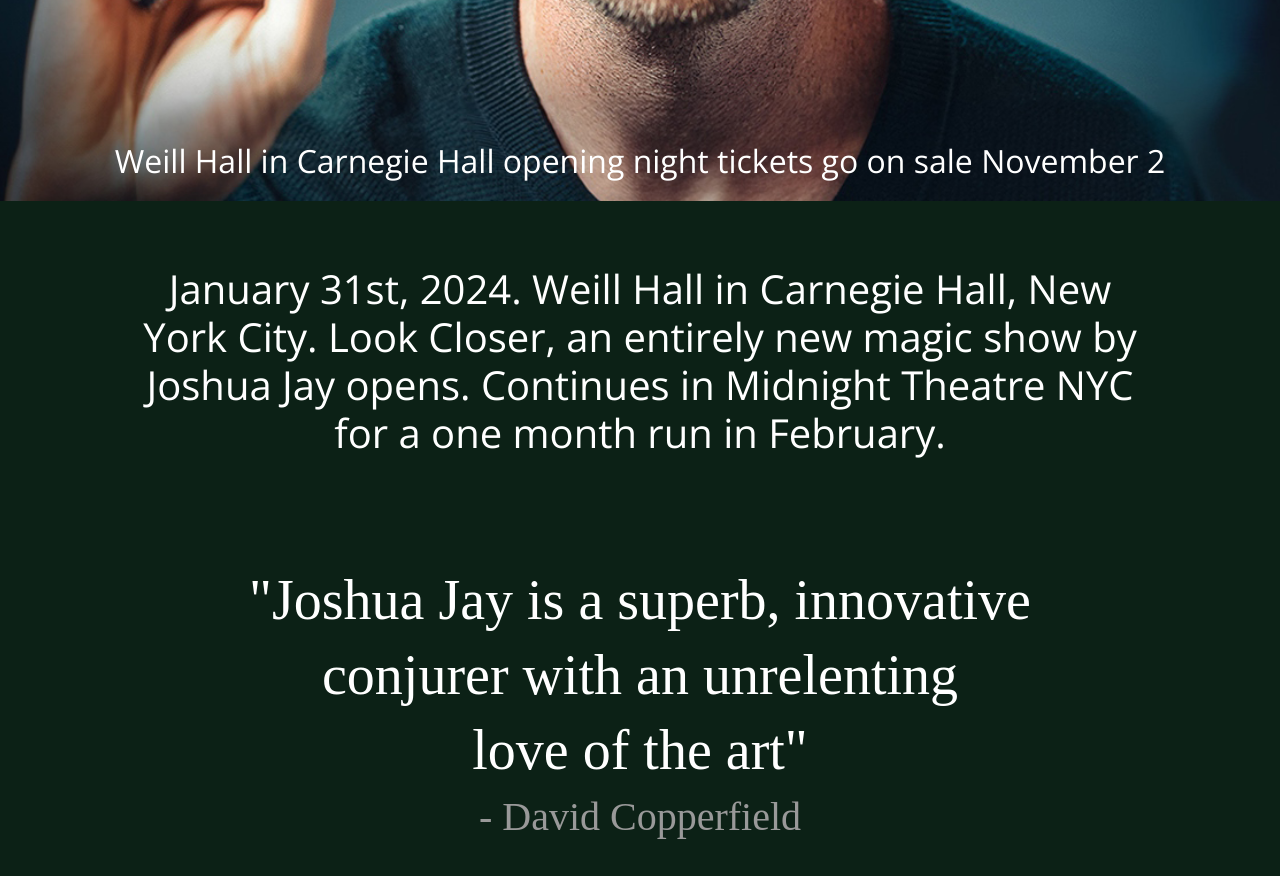
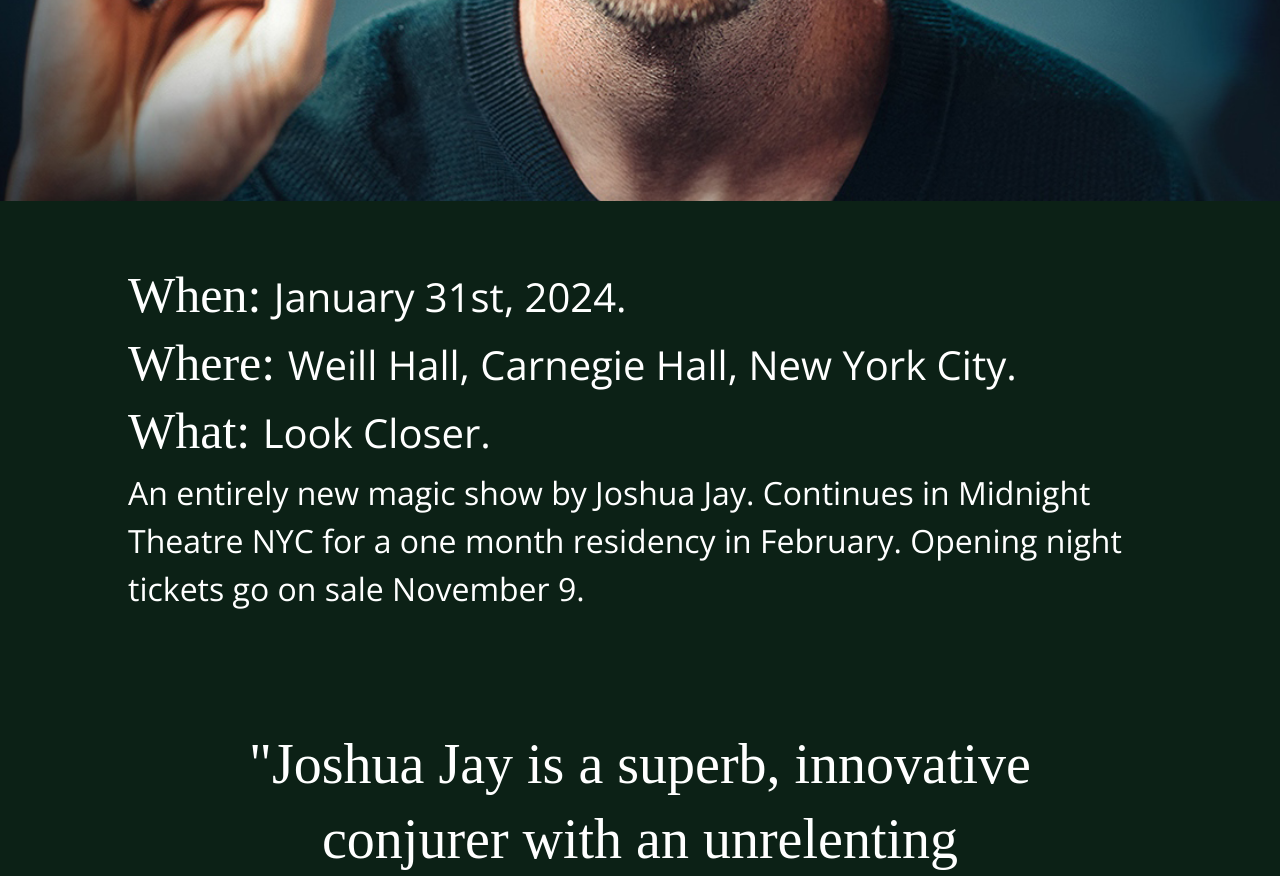
Before and after one commit to annemarieb78/look-closer-website-boilerplate, a website built with Parcel: page index.html in a window 1280 px wide. Shown: the part 1080-1956 px from the top of the page. Built offline with nearby package versions, Linux system fonts and the light colour scheme.

Commit message:
Styling for intro para and footer ga icons

```diff
--- a/css/main.css
+++ b/css/main.css
@@ -113,7 +113,6 @@
 
 .content-wrapper,
 .signup-container {
-  /* outline: 3px dotted red; */
   width: 100%;
   margin: 0;
   display: flex;
@@ -261,7 +260,7 @@
   align-items: flex-start;
   margin: 0;
   color: #fff;
-  font-size: 1.25em;
+  font-size: 1.75em;
   line-height: 1em;
   font-weight: 500;
 }
@@ -308,14 +307,37 @@
 .intro-para {
   display: flex;
   justify-content: center;
+  align-items: center;
+  flex-direction: column;
   padding-top: 5%;
   width: 100%;
 }
+
 .intro-para h3 {
-  font-family: "Open Sans";
-  text-align: center;
-  width: 95%;
-  font-size: 1em;
+ font-family: "Open Sans";
+ font-size: .85em;
+}
+
+.intro-para .content-wrapper{
+  display: flex;
+  flex-direction: column;
+  width: 90%;
+}
+
+.intro-para-text, .intro-para-heading{
+  display: flex;
+  justify-content: center;
+  flex-direction: column;
+}
+
+.intro-para-text{
+  font-size: .75em;
+}
+
+h3 span {
+  width: 20%;
+  font-family: "optician sans";
+  font-size: 1.25em;
 }
 
 /*DC Quote*/
@@ -582,6 +604,11 @@
   justify-content: center;
 }
 
+.groupava-contact .contact-us-icons{
+  display: flex;
+  justify-content: space-around;
+}
+
 .vanish-logo {
   padding: 10% 0;
 }
@@ -767,14 +794,29 @@
   }
 
   .hero-area .content-wrapper p {
-    font-size: 1.25em;
+    font-size: 1.5em;
   }
 
   /*Intro Paragraph*/
-
   .intro-para h3 {
     font-size: 1.5em;
-  }
+   }
+
+   .intro-para-text, .intro-para-heading{
+     display: flex;
+     justify-content: center;
+     flex-direction: column;
+   }
+
+   .intro-para-text{
+     font-size: 1.15em;
+   }
+
+   h3 span {
+     width: 20%;
+     font-family: "optician sans";
+     font-size: 1.5em;
+   }
 
   /* DC Blurb*/
   .dc-blurb {
@@ -959,8 +1001,23 @@
   /*Intro Paragraph*/
   .intro-para h3 {
     font-size: 2.5em;
-    width: 80%;
   }
+
+   .intro-para .content-wrapper{
+     display: flex;
+     flex-direction: column;
+     width: 80%;
+   }
+
+   .intro-para-text{
+     font-size: 2em;
+   }
+
+   h3 span {
+     width: 20%;
+     font-family: "optician sans";
+     font-size: 1.25em;
+   }
 
   /*DC Blurb*/
   .dc-blurb h4 {
@@ -989,7 +1046,7 @@
   }
 
   .show-description {
-    width: 70%;
+    width: 80%;
   }
 
   /*Residency Announcement*/
--- a/index.html
+++ b/index.html
@@ -118,25 +118,29 @@
                 <button class="action-button" role="button">
                   Buy my tickets now
                 </button>
-              </div> -->
-              <p>
-                Weill Hall in Carnegie Hall opening night tickets go on sale
-                November 2
-              </p>
-            </div>
+              </div>
+            </div> -->
           </div>
         </section>
       </div>
       <!--End of Hero Area-->
 
       <!--Intro Paragraph-->
-      <div class="intro-para">
+      <section class="intro-para">
+        <div class="content-wrapper">
+          <div class="intro-para-heading">
         <h3>
-          January 31st, 2024. Weill Hall in Carnegie Hall, New York City. Look
-          Closer, an entirely new magic show by Joshua Jay opens. Continues in Midnight Theatre NYC
-          for a one month run in February.
-        </h3>
-      </div>
+          <span>When: </span> January 31st, 2024.</h3>
+          <h3><span>Where: </span>Weill Hall, Carnegie Hall, New York City.</h3>
+          <h3><span>What: </span>Look Closer.</h3>
+        </div>
+        <div class="intro-para-text">
+          <p>An entirely new magic show by Joshua Jay. Continues in Midnight Theatre NYC
+          for a one month residency in February. Opening night tickets go on sale
+          November 9.</p>
+          </div>
+          </div>
+        </section>
       <!--End of Intro Paragraph-->
 
       <!--DC Blurb-->
@@ -279,7 +283,7 @@
           <div class="general-ticket-info">
             <h2>Ticket Information and Pricing</h2>
             <p>
-              All tickets for Opening Night go on sale November 2nd. Show will
+              All tickets for the Opening Night go on sale November 9. Show will
               be held in the beautiful and intimate Weill Recital Hall.
             </p>
             <p>Orchestra front: $199</p>
@@ -288,16 +292,16 @@
           </div>
           <div class="VIP-ticket-info">
             <p>
-              We have 35 VIP tickets available for $300 each. VIP tickets
+              We have 36 VIP tickets available for $300 each. VIP tickets
               include:
             </p>
             <ul>
               <li>Seating in the first three rows.</li>
-              <li>A unique post-show, close-up magic set by Joshua Jay.</li>
-              <li>Open bar and light snacks for one hour during post-show.</li>
+              <li>A unique post-show reception with a close-up magic set by Joshua Jay.</li>
+              <li>Open bar and light snacks.</li>
               <li>
                 A personalized, signed copy of Joshua Jay's book,
-                <em>How Magicians Think.</em>
+                <em>How Magicians Think And Why Magic Matters.</em>
               </li>
               <!-- <li>Reception includes open bar and light snacks.</li> -->
             </ul>
@@ -305,12 +309,12 @@
         </div>
       </section>
 
-      <div class="call-to-action">
+      <!-- <div class="call-to-action">
         <button class="action-VIP-button" role="button">
           Buy my VIP tickets now
         </button>
         <button class="action-button" role="button">Buy my tickets now</button>
-      </div>
+      </div> -->
 
 
       <!--Ticket Information Section-->
@@ -352,7 +356,7 @@
             </div>
             <div class="icons-container">
               <div class="contact-us-icons">
-                <p><i class="fab fa-instagram"></i></p>
+                <!-- <p><i class="fab fa-instagram"></i></p> -->
                 <a href="mailto:katie@groupava.com,leslie@groupava.com,annemarie@groupava.com"><p><i class="fas fa-thin fa-envelope"></i></p></a>
                 <p><i class="fas fa-light fa-location-dot"></i></p>
               </div>
```
